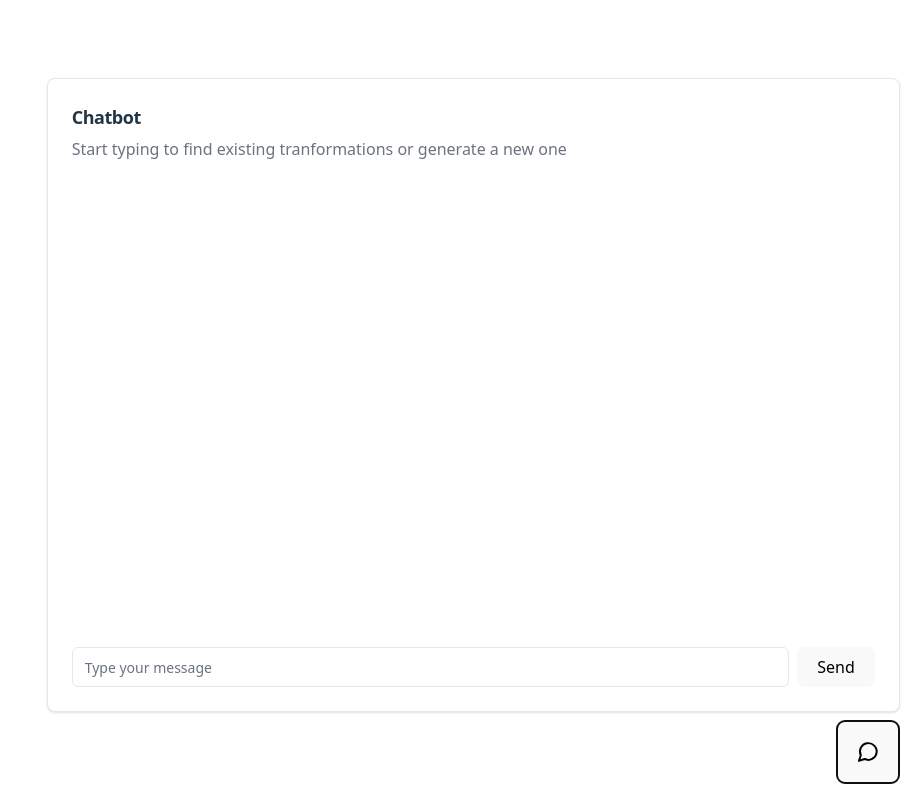
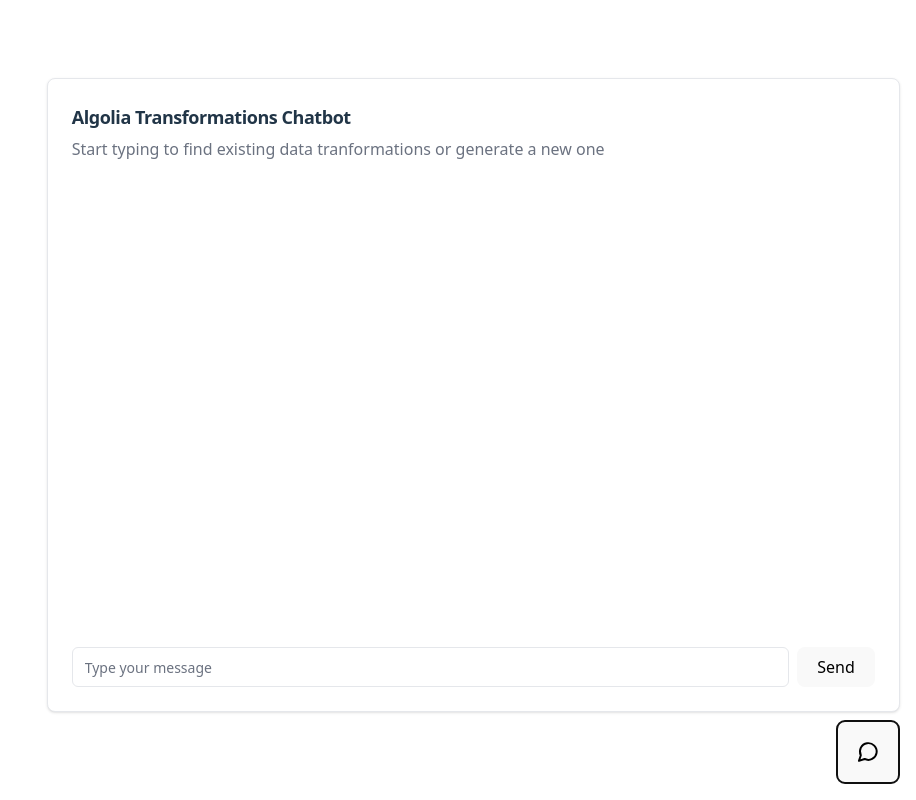
Before and after one commit to eliasingea/hackathon-2025, a React (Vite) app: page / in a window 1280 px wide. Both pictures are taken after a click on the button 1232 px from the left and 752 px from the top of the page. Shown: the whole page, without its empty margins (364-1280 px from the left). Built offline with nearby package versions, Linux system fonts and the light colour scheme.

Commit message:
fix: small copy update

```diff
--- a/src/App.jsx
+++ b/src/App.jsx
@@ -193,9 +193,9 @@
       {isOpen && (
         <div className="fixed bottom-[calc(4rem+1.5rem)] right-0 mr-4 bg-white p-6 rounded-lg border border-[#e5e7eb] w-2/3 h-[634px] shadow-sm flex flex-col">
           <div className="flex flex-col space-y-1.5 pb-6">
-            <h2 className="font-semibold text-lg tracking-tight">Chatbot</h2>
+            <h2 className="font-semibold text-lg tracking-tight">Algolia Transformations Chatbot</h2>
             <p className="text-md text-[#6b7280] leading-6">
-              Start typing to find existing tranformations or generate a new one
+              Start typing to find existing data tranformations or generate a new one
             </p>
           </div>
 
@@ -232,7 +232,7 @@
                 </span>
                 <div className="leading-relaxed">
                   <span className="block font-bold text-gray-700">
-                    {msg.from === "bot" ? "AI" : "You"}
+                    {msg.from === "bot" ? "Algolia AI" : "You"}
                   </span>
                   {msg.message.text}
                   {msg.message.code && (
```
